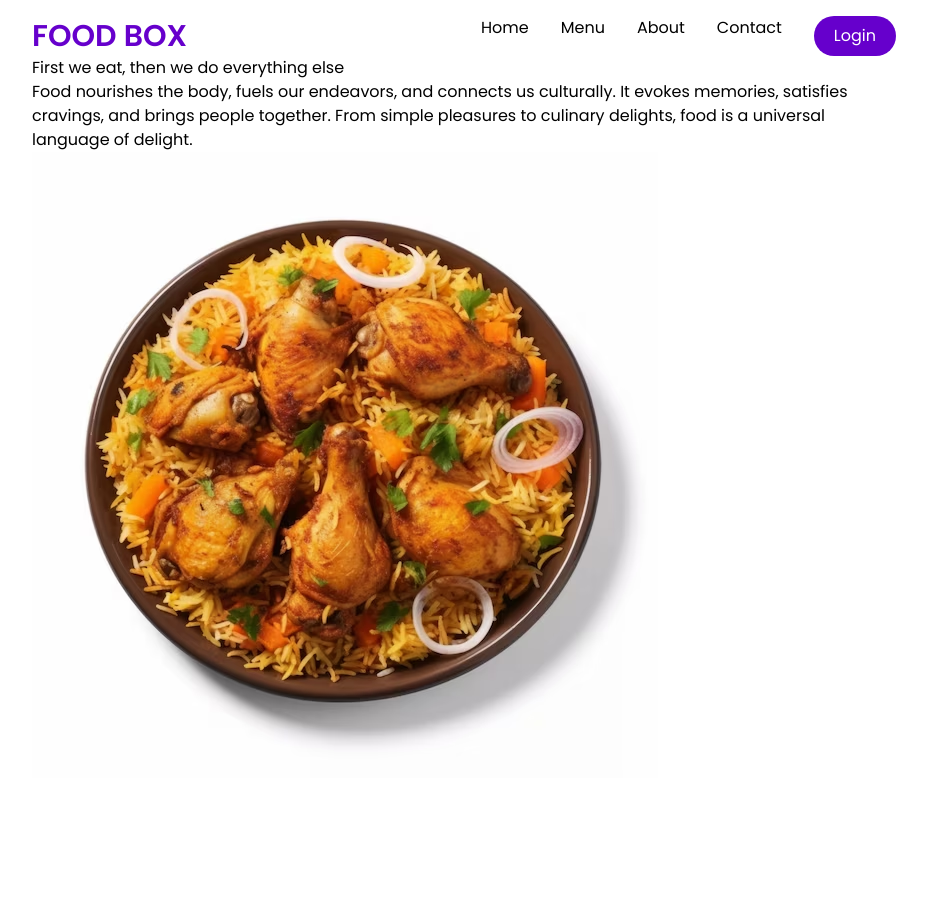
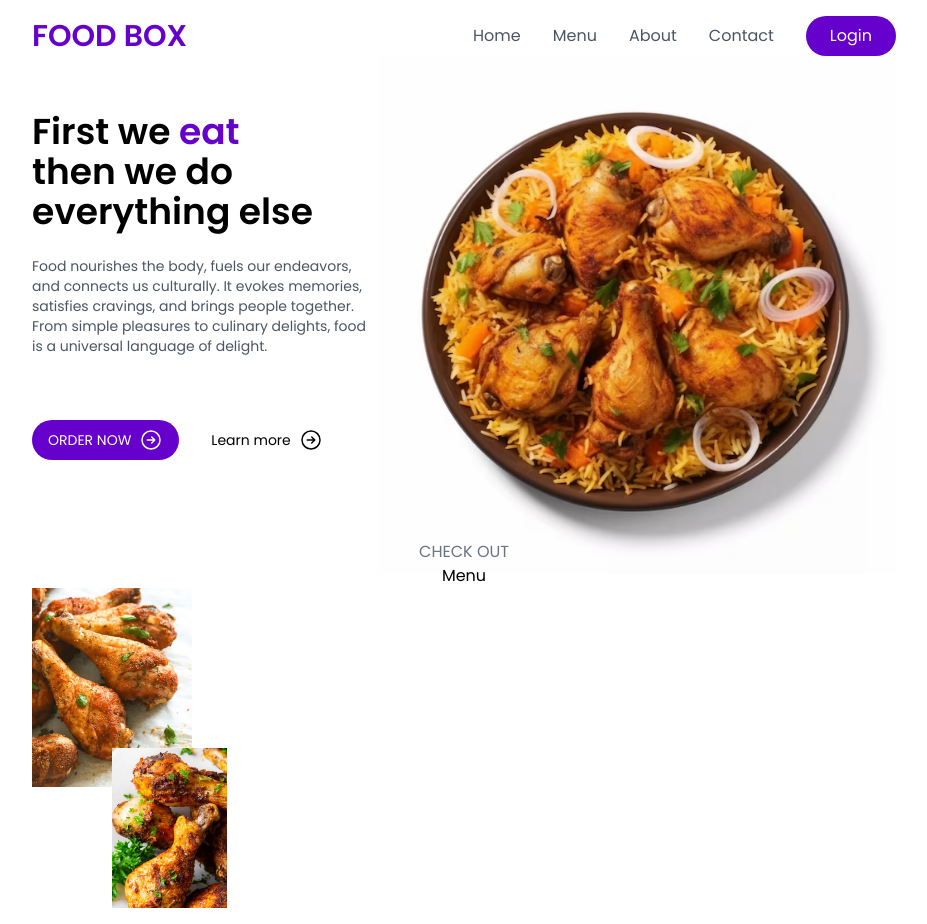
Before and after one commit to PrabavathiM/food-ordering-app, a Next.js app: page / in a window 1280 px wide. Shown: the whole page, without its empty margins (176-1103 px from the left). Before the commit the page ends 800 px from the top, so only its background shows below. Built offline with nearby package versions, Linux system fonts and the light colour scheme.

Commit message:
upadate the files

```diff
--- a/src/app/components/layout/Header.js
+++ b/src/app/components/layout/Header.js
@@ -3,12 +3,12 @@ export default function Header() {
 
         <header className="flex items-center justify-between">
             <a className="text-primary font-semibold text-3xl" href="">FOOD BOX</a>
-            <nav className="flex gap-8 text-black-300">
+            <nav className="flex gap-8 items-center text-gray-600">
                 <a href="">Home</a>
                 <a href="">Menu</a>
                 <a href="">About</a>
                 <a href="">Contact</a>
-                <a className="bg-primary text-white rounded-full px-5 py-2" href="">Login</a>
+                <a className="bg-primary text-white rounded-full px-6 py-2" href="">Login</a>
             </nav>
         </header>
     );
--- a/src/app/components/layout/Hero.js
+++ b/src/app/components/layout/Hero.js
@@ -1,10 +1,32 @@
+import Right from './icons/Right'
 export default function Hero() {
     return (
-        <section>
-            <h1>First we eat, then we do everything else</h1>
-            <p>Food nourishes the body, fuels our endeavors, and connects us culturally. It evokes memories, satisfies cravings, and brings people together. From simple pleasures to culinary delights, food is a universal language of delight.</p>
-            <div>
-            <img src={'biryani.jpeg'} layout={'fill'} objectFit={'contain'} alt={'biryani'} />
+        <section className="hero">
+            <div className="py-10">
+                <h1 className="my-4 font-black font-weight:900 text-4xl ">
+                    First we <span className='text-primary'> eat</span><br />
+                    then we do <br />everything else
+                </h1>
+
+                <p className="my-6 text-gray-600 text-sm">
+                    Food nourishes the body, fuels our endeavors, and connects us culturally. It evokes memories, satisfies cravings, and brings people together. From simple pleasures to culinary delights, food is a universal language of delight.
+                </p>
+            </div>
+
+
+            <div className="w-25 h-20 relative">
+                <img src={'biryani.jpeg'} layout={'fill'} objectFit={'contain'} alt={'biryani'} />
+            </div>
+            <div className="flex gap-4 text-sm">
+                <button className="bg-primary uppercase flex gap-2 text-white px-4 py-2  items-center rounded-full" >
+                    Order now
+                    <Right />
+                </button>
+
+                <button className=" text-gray flex gap-2 px-4 py-2 rounded-full items-center">
+                    Learn more
+                    <Right />
+                </button>
             </div>
         </section>
     );
--- /dev/null
+++ b/src/app/components/layout/HomeMenu.js
@@ -0,0 +1,19 @@
+export default function HomeMenu() {
+    return (
+        <section className="mt-20 relative">
+
+            <div className=" text-center">
+                <h3 className="uppercase text-gray-500 semi-bold">check out</h3>
+                <h2 className="">Menu</h2>
+            </div>
+
+            <div className="w-40 h-40 relative">
+                <img src={'left.jpeg'} layout={'fill'} objectFit={'contain'} alt={'chicken-leg'} />
+            </div>
+
+            <div className="w-40 h-40 relative flex flex-direction-row  -right-20 ">
+                <img src={'chi-fry.jpeg'} layout={'fill'} objectFit={'contain'} alt={'chicken-fry'} />
+            </div>
+        </section>
+    );
+}
--- /dev/null
+++ b/src/app/components/layout/icons/Right.js
@@ -0,0 +1,8 @@
+export default function Right() {
+    return (
+        <svg xmlns="http://www.w3.org/2000/svg" fill="none" viewBox="0 0 24 24" strokeWidth={1.5} stroke="currentColor" className="w-6 h-6">
+            <path strokeLinecap="round" strokeLinejoin="round" d="m12.75 15 3-3m0 0-3-3m3 3h-7.5M21 12a9 9 0 1 1-18 0 9 9 0 0 1 18 0Z" />
+        </svg>
+
+    );
+}
--- a/src/app/globals.css
+++ b/src/app/globals.css
@@ -1,3 +1,8 @@
 @tailwind base;
 @tailwind components;
 @tailwind utilities;
+
+section.hero {
+    @apply grid;
+    grid-template-columns: .4fr .6fr;
+}
--- a/src/app/layout.tsx
+++ b/src/app/layout.tsx
@@ -3,7 +3,7 @@ import { Poppins } from "next/font/google";
 import "./globals.css";
 
 
-const poppins = Poppins({ subsets: ["latin"] ,weight:['200','400','600','800']});
+const poppins = Poppins({ subsets: ["latin"], weight: ['200','400','600']});
 
 export const metadata: Metadata = {
   title: "Create Next App",
@@ -19,7 +19,7 @@ export default function RootLayout({
     <html lang="en">
       <body className={poppins.className}>
         <main className="max-w-4xl mx-auto p-4">
-        {children}
+          {children}
         </main>
 
       </body>
--- a/src/app/page.tsx
+++ b/src/app/page.tsx
@@ -1,14 +1,17 @@
 import Header from '../app/components/layout/Header';
 import Hero from '../app/components/layout/Hero';
+import HomeMenu from '../app/components/layout/HomeMenu';
+
 
 export default function Home() {
   return (
 
-<>
-<Header />
-<Hero />
-</>
+    <>
+      <Header />
+      <Hero />
+      <HomeMenu />
 
+    </>
 
- )
+  );
 }
```
Also changed, not shown: public/chi-fry.jpeg (added), public/left.jpeg (added).
